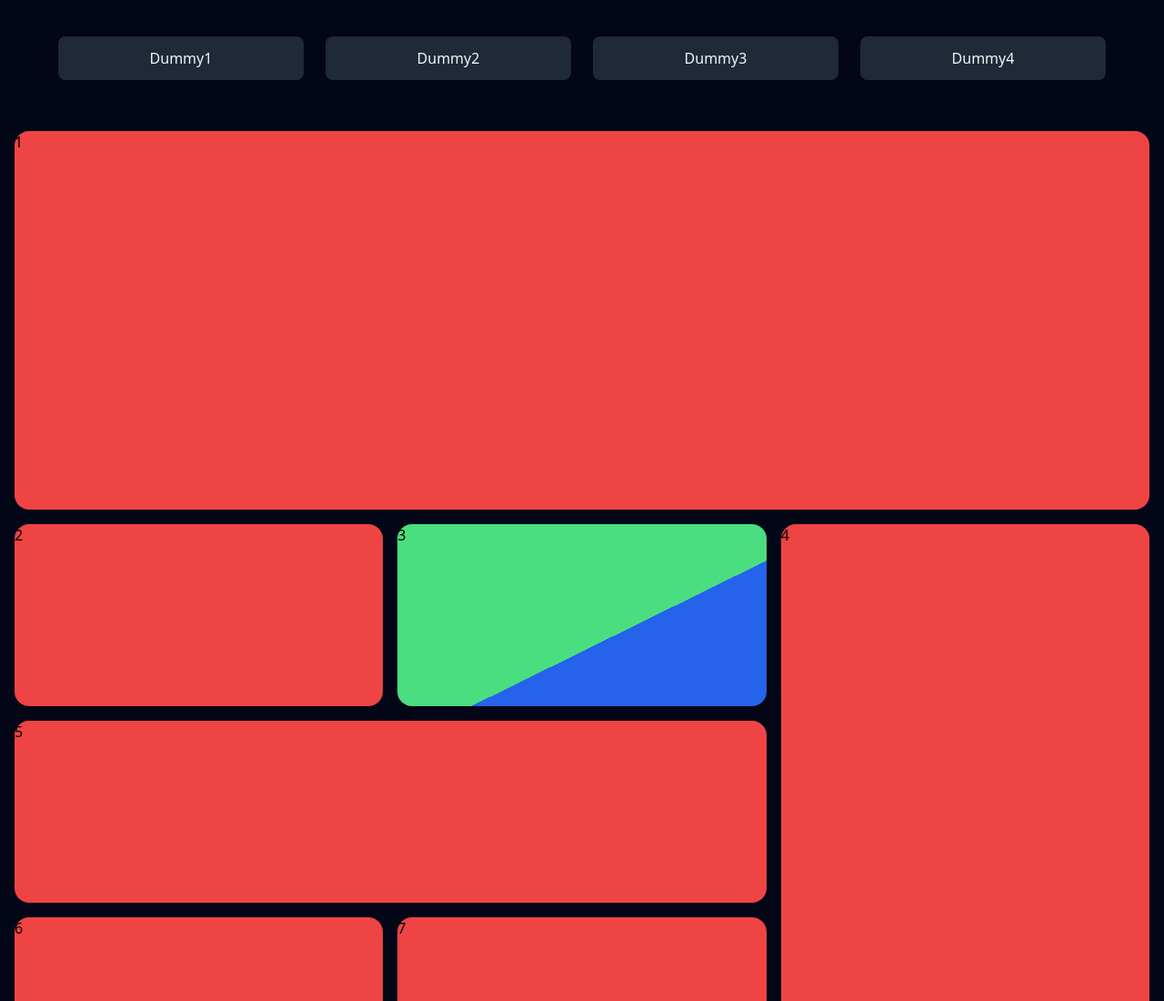
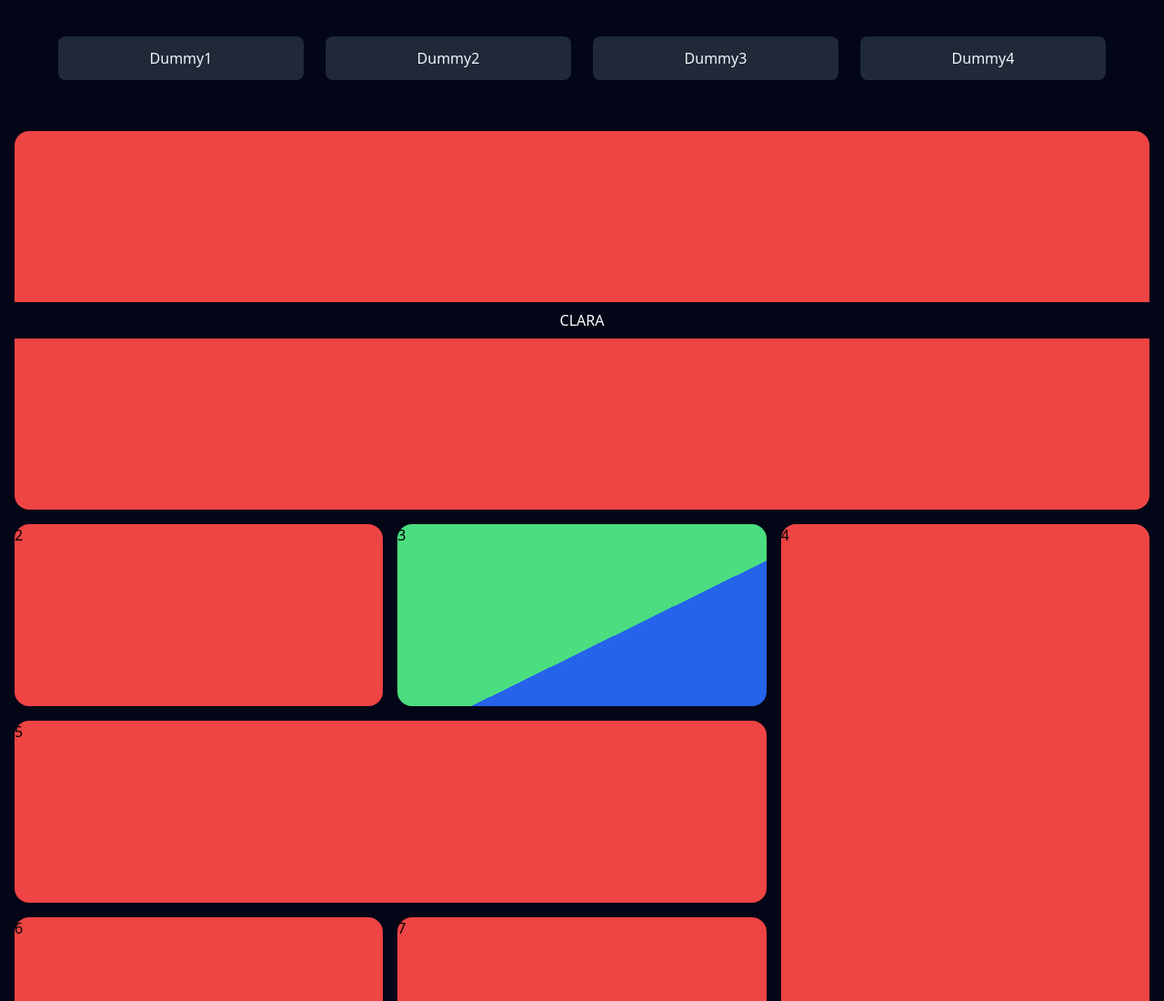
Before and after one commit to luap-trams/june-tailwind, a website: page grid.html in a window 1280 px wide. Shown: the top 1100 px of the page at 91% size. Drawn offline with Linux system fonts and the light colour scheme.

Commit message:
feat: add name to article 1

```diff
--- a/grid.html
+++ b/grid.html
@@ -17,7 +17,9 @@
     </nav>
     <main class="bg-slate-950 min-h-screen grid md:grid-cols-3 sm:grid-cols-2 grid-cols-1 p-4 md:grid-rows-[repeat(6,200px)] sm:grid-rows-[repeat(5,200px)] grid-rows-[repeat(8,200px)] gap-4 relative top-32  -z-[1]">
 
-        <article class="md:col-span-3 md:row-span-2">1</article>
+        <article class="md:col-span-3 md:row-span-2 flex justify-center items-center">
+            <h1 class="text-white bg-slate-950 py-2 w-full text-center uppercase">clara </h1>
+        </article>
 
         <article>2</article>
 
```
Also changed, not shown: styles/paul.css.
